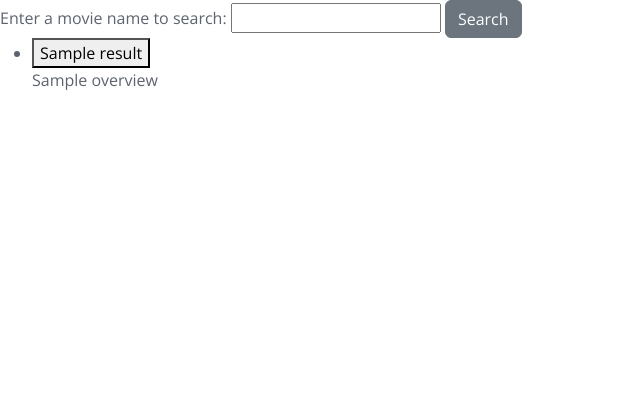
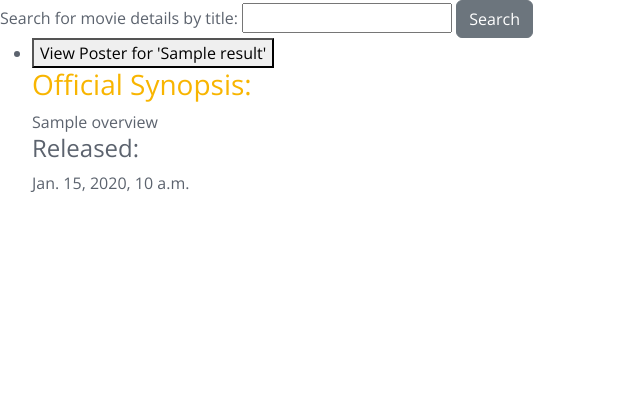
Before and after one commit to johnbean36/fantasy3movies, a Django app: page /movies/search/ in a window 1280 px wide. Shown: the part 158-578 px from the top of the page, without its empty margins (0-640 px from the left). Run offline with Django 5.2, Linux system fonts and the light colour scheme; tables that the repository leaves empty hold one stand-in row (values such as "Sample post"); a database or web service that is not in the repository returns one stand-in record (values such as "Sample title"); data that the repository does not hold is empty; some libraries are stand-ins or nearby versions.

Commit message:
try to format date on poster page

```diff
--- a/main_app/templates/movies/poster.html
+++ b/main_app/templates/movies/poster.html
@@ -3,7 +3,7 @@
 
 <form action="{% url 'search' %}" method="POST">
     {% csrf_token %}
-    <label for="image">Enter a movie name to search:</label>
+    <label for="image">Search for movie details by title:</label>
     <input type="text" name="genre">
     <input type="submit" value="Search" class="btn btn-secondary">
 </form>
@@ -14,13 +14,14 @@
     <li>
         <form action="{% url 'search_id' result.id %}">
             {% csrf_token %}
-            <button type="submit">{{ result.title }}</button>
-            </form>
-            {{result.overview}}
-            <br><br>
+            <button type="submit">View Poster for '{{ result.title }}'</button>
+        </form>
+        <h3>Official Synopsis:</h3>{{ result.overview }}<br>
+        <h4>Released:</h4>{{ result.release_date }}
+        <br><br>
     </li>
     {% endfor %}
-    </ul>
+</ul>
 {% endif %}
 
 {% endblock %}
--- a/main_app/urls.py
+++ b/main_app/urls.py
@@ -15,5 +15,5 @@ urlpatterns = [
     path('movies/<int:pk>/edit', views.MovieUpdate.as_view(), name="update"),
     path('movies/poster', views.poster_search, name='poster'),
     path('movies/search/', views.search, name='search'),
-    path('search/<int:result_id>', views.search_id, name='search_id')
+    path('search/<int:result_id>', views.search_id, name='search_id'),
 ]
--- a/main_app/views.py
+++ b/main_app/views.py
@@ -9,6 +9,7 @@ from .models import Movie, Actor, Prod_Mem
 from .forms import AssocActorForm, AssocCrew
 from django.views.generic import DeleteView, UpdateView
 import requests, os
+from datetime import datetime
 
 
 def home(request):
@@ -64,6 +65,12 @@ def search_id(request, result_id):
     }
    response = requests.get(url, headers=headers)
    data = response.json()
+   print('banana')
+   for result in data.get('results', []):
+      formatted_release_date = datetime.strptime(result['release_date'], '%Y-%m-%d').strftime('%B %d, %Y')
+      # print(formatted_release_date)
+      result['formatted_release_date'] = formatted_release_date
+      print(result, 'test')
    return render(request, 'movies/results.html', {'data': data})
 
 def search(request):
@@ -76,7 +83,14 @@ def search(request):
   }
   response = requests.get(url, headers=headers)
   data = response.json()
-  print(data)
+  # for result in data.get('results', []):
+  #       release_date = result.get('release_date', '')
+  #       if release_date:
+  #           formatted_release_date = datetime.strptime(release_date, '%Y-%m-%d').strftime('%B %d, %Y')
+  #           result['formatted_release_date'] = formatted_release_date
+  #       else:
+  #           result['formatted_release_date'] = 'Unknown'
+
   return render(request, 'movies/poster.html', {'data': data})
 
 
```
Also changed, not shown: main_app/templates/movies/results.html (+16 -1 lines).
